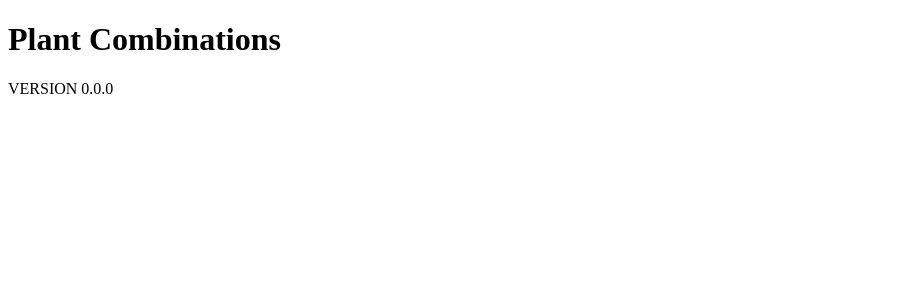
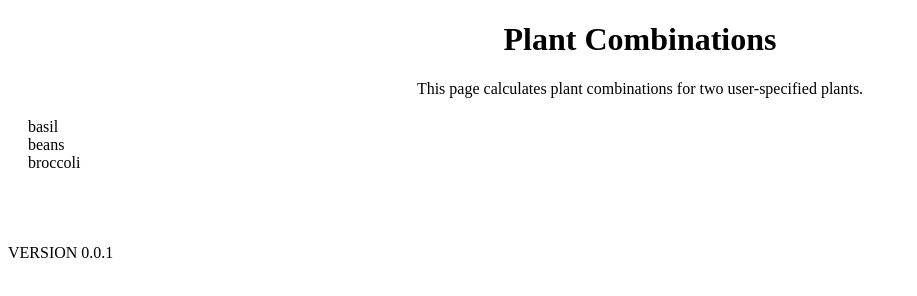
Before and after one commit to caedenf/plantcombinations, a plain HTML site: page index.html in a window 1280 px wide. Shown: the whole page, without its empty margins (0-917 px from the left). Drawn offline with Linux system fonts and the light colour scheme.

Commit message:
Update index.html

```diff
--- a/index.html
+++ b/index.html
@@ -4,15 +4,43 @@
 <title>Page Title</title>
 <meta name="viewport" content="width=device-width,initial-scale=1">
 <link rel="stylesheet" href="">
-<style>
-</style>
-<script src=""></script>
 <body>
 
-<div class="">
- <h1>Plant Combinations</h1>
-</div>
+    <div class="info">
+     <center>
+      <h1>Plant Combinations</h1>
+      <p>This page calculates plant combinations for two user-specified plants.</p>
+     </center>
+    </div>
 
-<p>VERSION 0.0.0</p>
+   <div class="plantContainer" style="margin: 20px;">
+    <div id="plants">
+    </div>
+   </div>
+
+   <br><br>
+
+<p>VERSION 0.0.1</p>
+ <script>
+   fetch("data.json")
+                .then(function (response) {
+                    return response.json();
+                })
+                .then(function (data) {
+                    showData(data);
+                })
+                .catch(function (error) {
+                    console.log(error);
+                });
+
+            function showData(data) {
+             var plantDiv = document.getElementById("plants");
+
+                for (var i = 0; i < data.length-1; i++)
+                {
+                  plantDiv.innerHTML = plantDiv.innerHTML + data[i].plant + "<br>";
+                }
+            }
+ </script>
 </body>
 </html>
```
